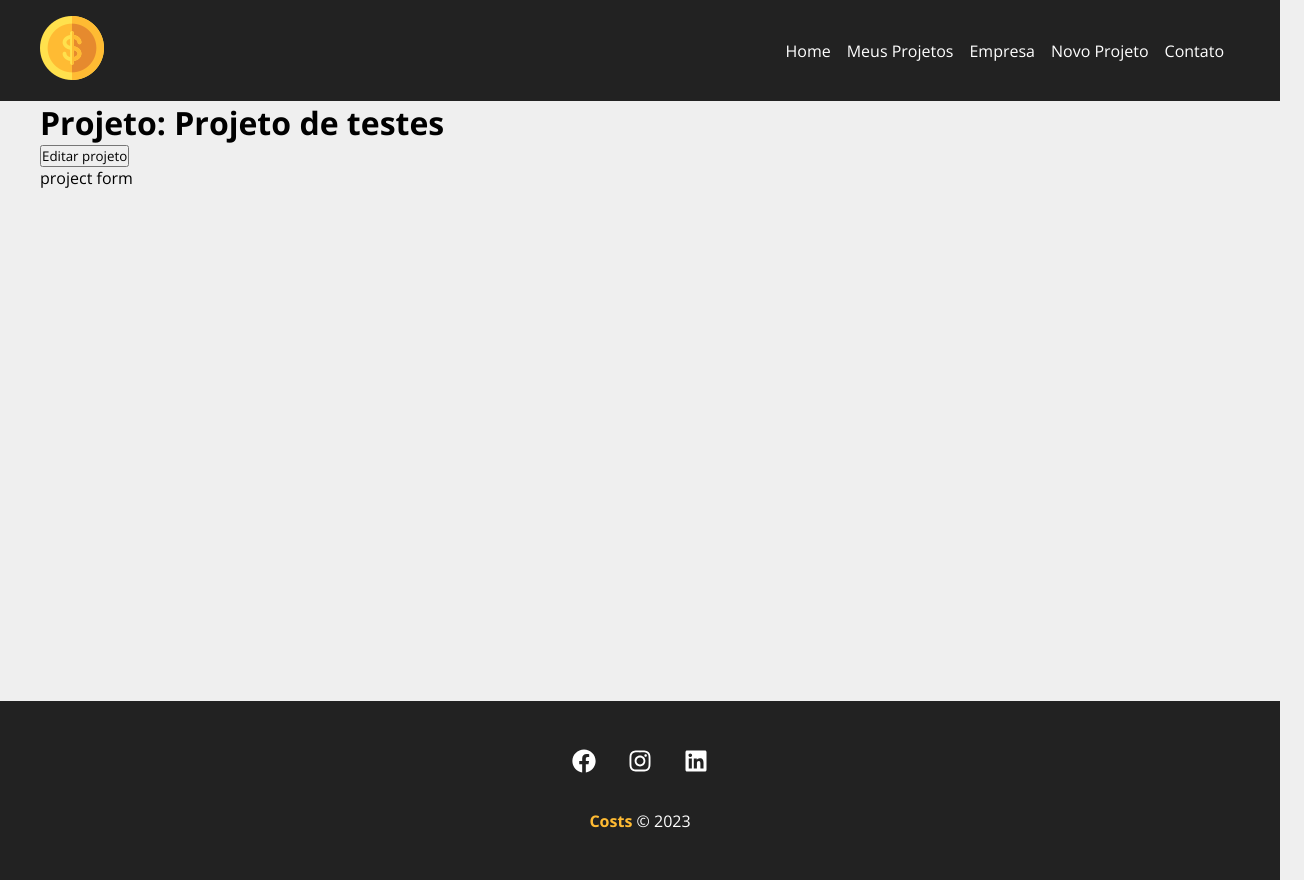
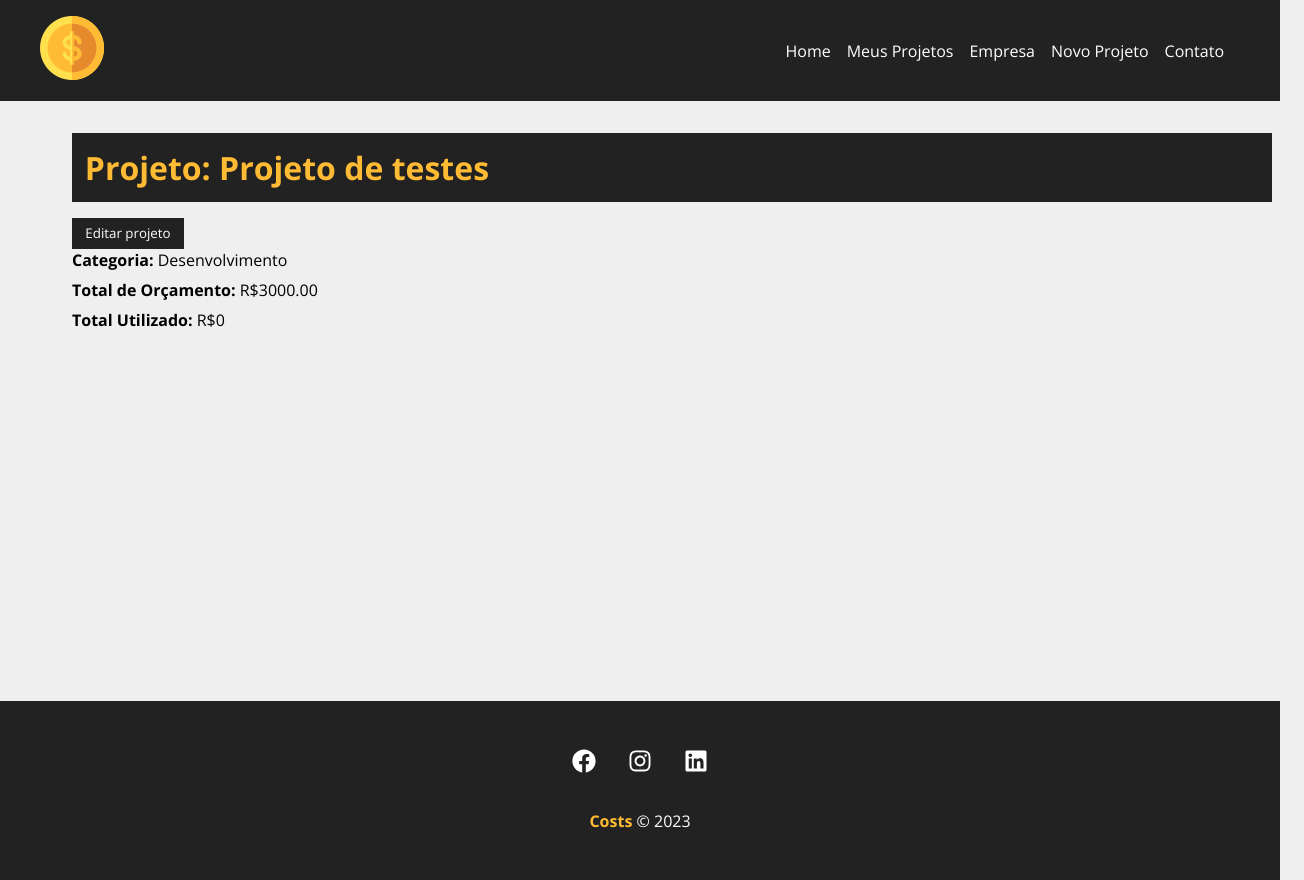
Before and after one commit to BrunoSilva03/Costs, a React (Vite) app in the folder costs/: page /project/1 in a window 1280 px wide. Shown: the whole page, 1304 px wide, since content can reach past the window. Built offline with nearby package versions, Linux system fonts and the light colour scheme; data requests are answered from the project's data file.

Commit message:
CSS e status do update

```diff
--- a/costs/src/components/pages/Project.jsx
+++ b/costs/src/components/pages/Project.jsx
@@ -37,20 +37,28 @@
     return (
         <>
             {project.name ? (
-            <div>
+                <div className={styles.project_details}>
                     <Container customClass="column">
                         <div>
                             <h1>Projeto: {project.name}</h1>
-                        <button onClick={toggleProjectForm}>
+                            <button className={styles.btn} onClick={toggleProjectForm}>
                                 {!showProjectForm ? 'Editar projeto' : 'Fechar'}
                             </button>
                             {!showProjectForm ? (
-                                <div>
-                                    <p>project form</p>
+                                <div className={styles.project_info}>
+                                    <p>
+                                        <span>Categoria:</span> {project.category.name}
+                                    </p>
+                                    <p>
+                                        <span>Total de Orçamento:</span> R${project.budget}
+                                    </p>
+                                    <p>
+                                        <span>Total Utilizado:</span> R${project.cost}
+                                    </p>
                                 </div>
                             ) : (
-                                <div>
-                                    <p>detalhes do projeto</p>
+                                <div className={styles.project_info}>
+                                    <p>form</p>
                                 </div>
                             )}
                         </div>
--- a/costs/src/components/pages/Project.module.css
+++ b/costs/src/components/pages/Project.module.css
@@ -0,0 +1,48 @@
+.project_details {
+    padding: 2em;
+}
+
+.project_details h1,
+.project_details h2,
+.project_details p {
+    margin-bottom: 0.5em;
+}
+
+.project_details h1 {
+    background-color: #222;
+    color: #ffbb33;
+    padding: 0.4em;
+}
+
+.project_details span {
+    font-weight: bold;
+}
+
+.details_container,
+.service_form_container {
+    border-bottom: 1px solid #7a7a7a;
+    margin-bottom: 1.2em;
+    padding-bottom: 1.2em;
+    display: flex;
+    justify-content: space-between;
+    flex-wrap: wrap;
+}
+
+.btn {
+    background-color: #222;
+    color: #fff;
+    padding: 0.5em 1em;
+    text-decoration: none;
+    transition: 0.5s;
+    cursor: pointer;
+    max-height: 40px;
+    border: none;
+}
+
+.btn:hover {
+    color: #ffbb33;
+}
+
+.project_info {
+    width: 100%;
+}
```
Lines whose indentation alone changed are shown as unchanged.
